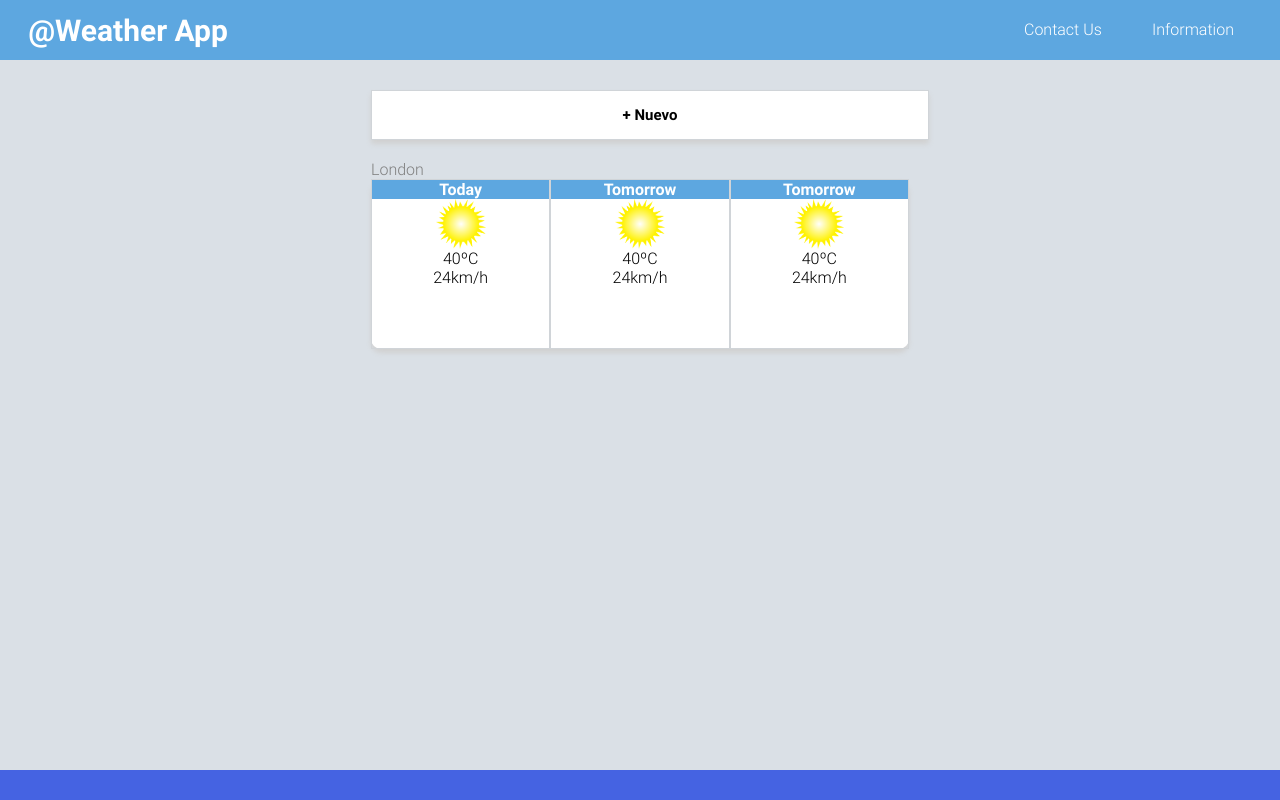
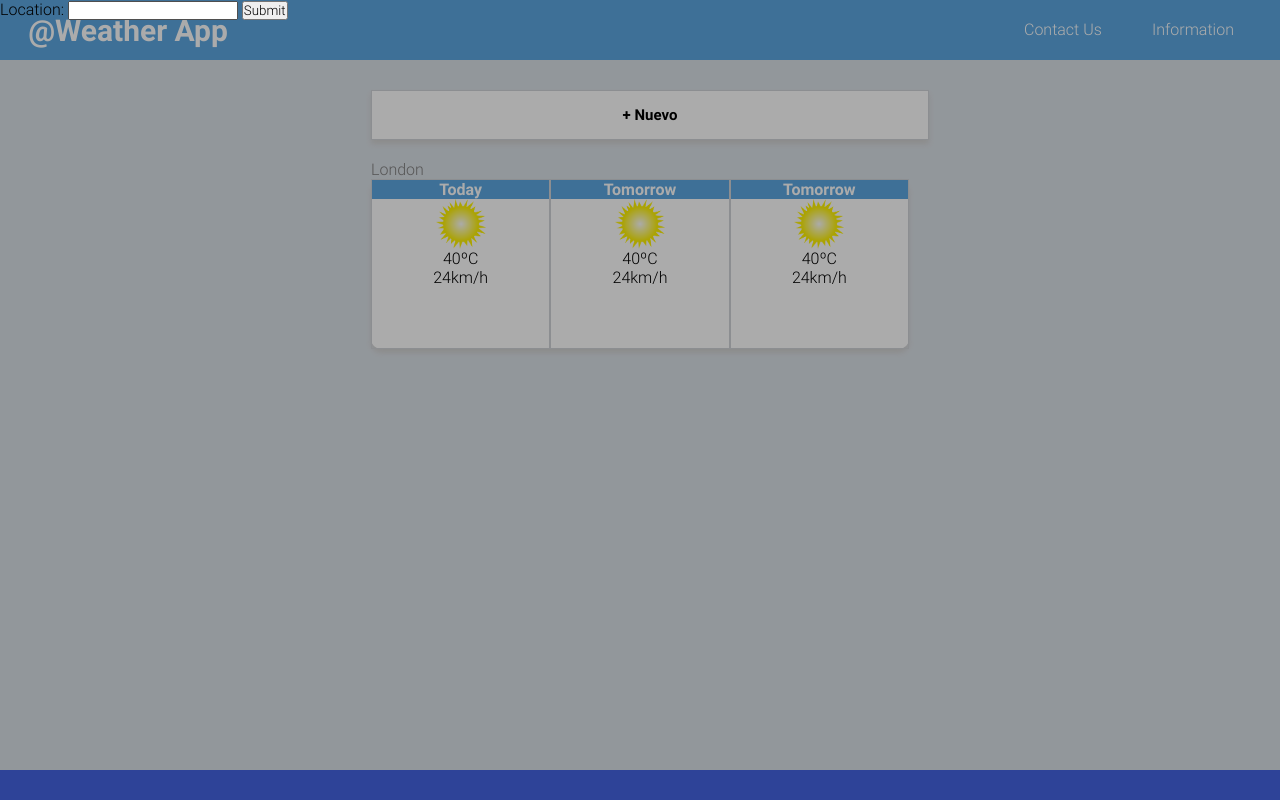
Before and after one commit to RTowari/weather_app, a plain HTML site: page index.html in a window 1280 px wide. Both pictures are taken after a click on the button "+ Nuevo". Drawn offline with Linux system fonts and the light colour scheme.

Commit message:
Some function in script.js to get a form after clicking +Nuevo button

```diff
--- a/index.html
+++ b/index.html
@@ -7,6 +7,7 @@
   <title>Weather App</title>
 </head>
 <body>
+  <div class="overlay"></div>
   <div class="main-wrapper">
     <div class="header">
       <div class="page-title-container">
--- a/script.js
+++ b/script.js
@@ -0,0 +1,39 @@
+document.querySelector(".add-button").addEventListener("click", render_form)
+
+// Render form for the user to write a location
+function render_form(e) {
+
+    set_overlay("enable"); //Enable overlay
+    set_form();
+}
+
+// Take info from form an ask API for data
+function submit_form(e) {
+    e.preventDefault();
+
+    console.log(e)
+}
+
+
+
+
+function set_overlay(option) {
+    document.querySelector(".overlay").style.display= "block";
+}
+
+
+function set_form() {
+    const position = document.querySelector("body");
+    const form = `
+    <div class="location-form">
+        <form>
+            <label for="location-name">Location:</label>
+            <input type="text" id="location-name" name="location-name">
+            <input type="submit" value="Submit">
+        </form>
+    </div>
+    `
+    position.insertAdjacentHTML("afterbegin", form);
+
+    document.querySelector(".location-form form").addEventListener("submit", submit_form, { once: true });
+}
--- a/style.css
+++ b/style.css
@@ -20,6 +20,22 @@ body {
     position:relative;
     min-height: 100%;
     height: 100%;
+}
+
+.location-form {
+    z-index: 100;
+    position: absolute;
+}
+
+.overlay {
+    height: 100%;
+    width: 100%;
+    display: none;
+    position: absolute;
+
+    z-index: 2;
+    opacity: 0.33;
+    background-color: black;
 }
 
 .main-wrapper {
```
